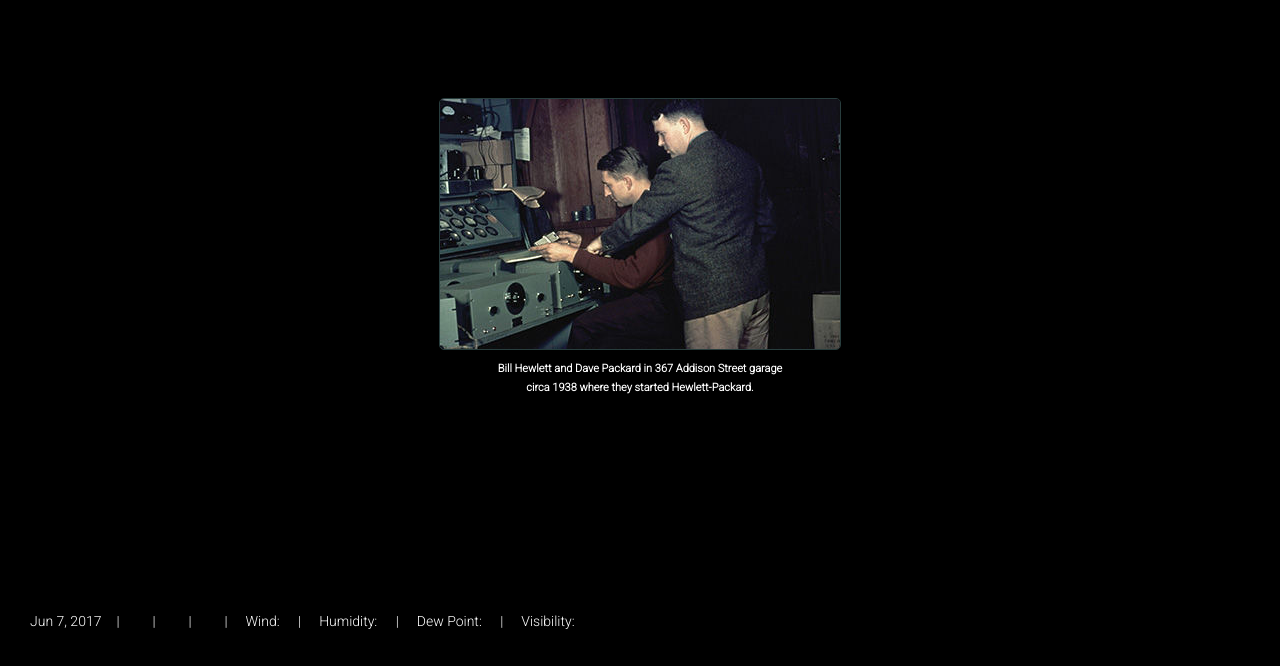
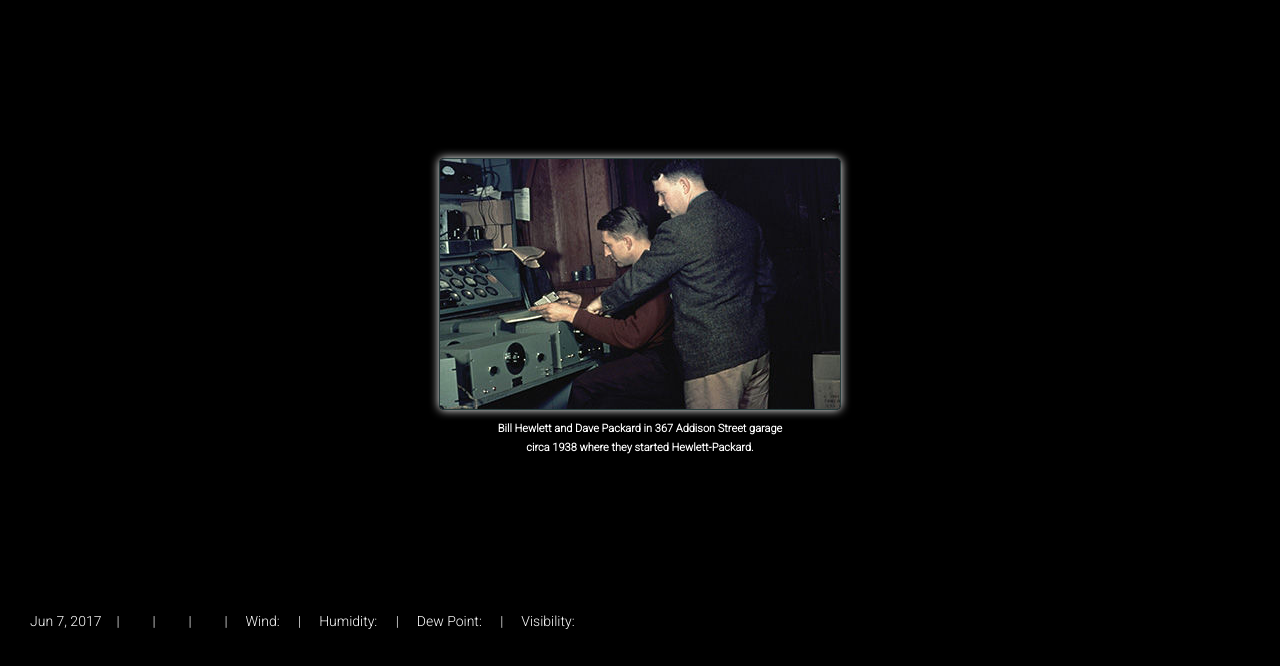
Before and after one commit to susansico/PaloAltoPlaces, a plain HTML site: page index.html in a window 1280 px wide. Shown: the part 134-800 px from the top of the page. Drawn offline with nearby package versions, Linux system fonts and the light colour scheme; some packages are replaced by stand-ins of ours.

Commit message:
Added box-shadow to image of Hewlett and Packard.

```diff
--- a/paloAltoPlacesStyle.css
+++ b/paloAltoPlacesStyle.css
@@ -63,8 +63,10 @@ label {
 }
 
 #HewlettPackardImage {
-    margin-top: 100px;
+    margin-top: 160px;
     border: 1px solid #283d3d;
+    -webkit-box-shadow: 0 0 10px #FFF;
+    box-shadow: 0 0 10px #FFF;
     border-radius: 5px;
 }
 
```
